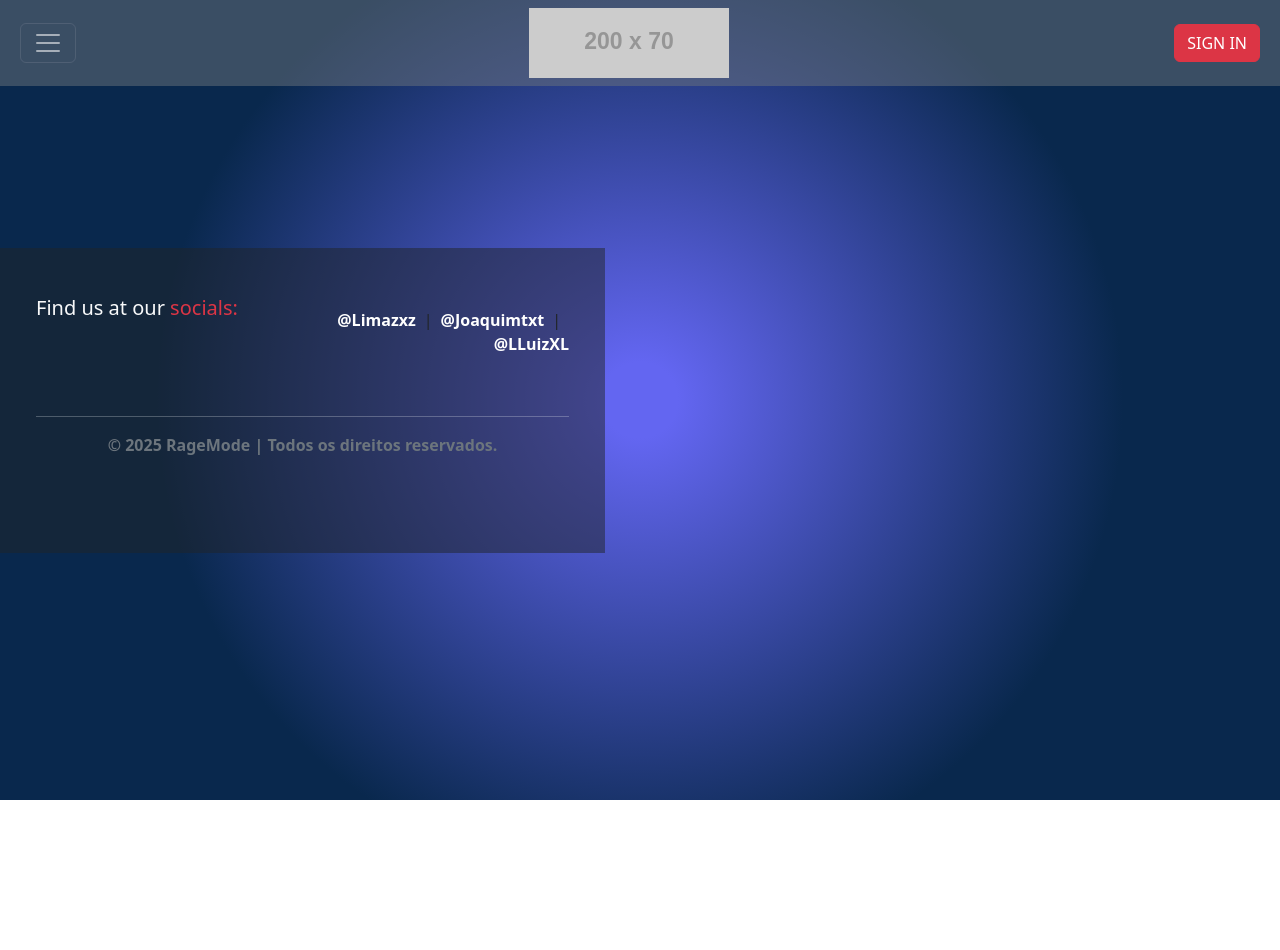
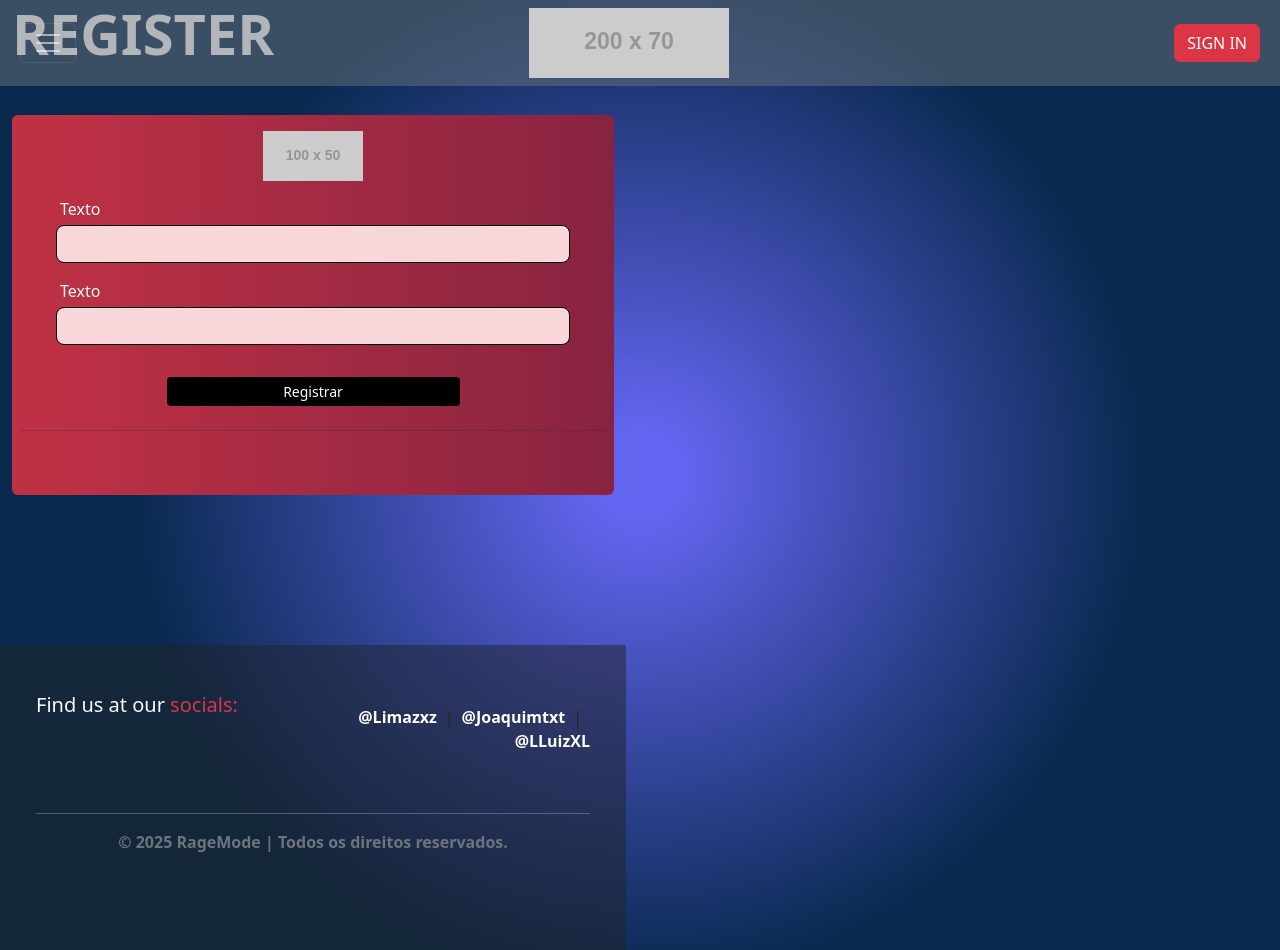
Before and after one commit to Joaquimtxt/RageModeReact, a React (Vite) app: page /register in a window 1280 px wide. Before the commit the page ends 800 px from the top, so only its background shows below. Built offline with nearby package versions, Linux system fonts and the light colour scheme; some icons are missing.

Commit message:
Deletando index.css para resolver conflitos - Ajustes no App.jsx (Adição de + Routes) - Ajustes no Footer - Criação do CreatePost para o usuário criar uma nova discussão + classes no App.css - Moldando a pagina de Register

```diff
--- a/package.json
+++ b/package.json
@@ -14,6 +14,7 @@
     "@emotion/styled": "^11.14.0",
     "@mui/icons-material": "^7.0.1",
     "@mui/material": "^7.0.1",
+    "bootstrap-icons": "^1.13.1",
     "react": "^19.0.0",
     "react-dom": "^19.0.0",
     "react-router": "^7.4.1"
--- a/src/App.css
+++ b/src/App.css
@@ -1,3 +1,22 @@
 body{
+    box-sizing: border-box;
+    border: 0;
+    padding: 0;
+    margin: 0;
     background: radial-gradient(circle, #6366F1 5%, #09284D 64%, #09284D 100%);
 }
+
+
+
+
+
+
+
+.logNsign{
+    background: linear-gradient(to left, #872341 0%, #BE3144 94%);
+}
+
+
+.bi-cloud-upload-fill{
+    font-size: 100px;
+}
--- a/src/App.jsx
+++ b/src/App.jsx
@@ -2,12 +2,14 @@
 import './App.css'
 import "bootstrap/dist/css/bootstrap.min.css"
 import "bootstrap/dist/js/bootstrap.bundle.js"
+import "bootstrap-icons/font/bootstrap-icons.css"
 import { BrowserRouter as Router, Route, Routes } from "react-router";
 import Home from "./Pages/Home/Home";
 import Games from "./Pages/Games/Games";
 import Header from './components/Header/Header';
 import Footer from './components/Footer/Footer';
-
+import Register from './Pages/Register/Register';
+import CreatePost from './Pages/Posts/CreatePost';
 function App() {
 
   return (
@@ -16,6 +18,8 @@ function App() {
     <Routes>
       <Route path="/" element={<Home/>} />
       <Route path="/games" element={<Games/>} />
+      <Route path="/register" element={<Register/>} />
+      <Route path="/sendpost" element={<CreatePost/>} />
     </Routes>
     <Footer/>
   </Router>
--- /dev/null
+++ b/src/Pages/Posts/CreatePost.jsx
@@ -0,0 +1,38 @@
+import React from "react";
+
+const CreatePost = () => {
+  return (
+    <div className="container container-fluid">
+      <div className="d-flex flex-column gap-4">
+        <div className=" rounded-2 text-light border border-light d-flex flex-column align-items-center p-4">
+          <i className="bi bi-cloud-upload-fill"></i>
+          <span className="fw-light fs-3 text-center text-md-start">
+            Envie uma URL ou arraste uma imagem aqui.
+          </span>
+        </div>
+        <div className="border-light border rounded-2">
+          <div className="form-label text-center bg-light bg-opacity-50 fw-bolder m-0">Título</div>
+          <input type="" className="input-group p-0 m-0 bg-opacity-10 bg-light border-0 py-1 px-3" placeholder="Insira um título. Max caracteres: 100" />
+        </div>
+
+        <div className="border-light border rounded-2">
+          <div className="form-conteudo form-label text-center bg-light bg-opacity-50 fw-bolder m-0 pt-1 pb-2">Conteúdo</div>
+          <textarea type="" className="input-group p-0 m-0 bg-opacity-10 bg-light border-0 py-1 px-3" rows="3" placeholder="Escreva algo sobre a postagem aqui..." />
+        </div>
+
+        <div className="row">
+            <div className="col-5">
+                <div className="border-light border rounded-2">
+          <div className="form-label text-center bg-light bg-opacity-50 fw-bolder m-0">Tags</div>
+          <input type="" className="input-group p-0 m-0 bg-opacity-10 bg-light border-0 py-1 px-3 text-truncate" placeholder="Selecione as tags" />
+        </div>
+            </div>
+        </div>
+
+        <button className="logNsign btn text-light w-50 align-self-center fw-bolder">Criar discussão <i className="ms-2 bi bi-plus-circle-fill fs-6"></i></button>
+      </div>
+    </div>
+  );
+};
+
+export default CreatePost;
--- /dev/null
+++ b/src/Pages/Register/Register.jsx
@@ -0,0 +1,35 @@
+import React from 'react'
+
+const Register = () => {
+  return (
+    <div className='container-md w-auto'>
+            <span className='display-4 text-light fw-bold'>REGISTER</span>
+            <div className='rounded-2  py-3 px-2 logNsign mt-5'>
+                <div className='d-flex flex-column align-items-center gap-2'>
+                    <div>
+                       <img src="https://placehold.co/100x50" className='img-fluid' alt="" />
+                    </div>
+
+                    <div className='row container px-4'>
+                        <div className='col-12 my-2'>
+                            <label className='form-label text-light mb-1 ms-1 fw-medium'>Texto</label>
+                            <input className='input-group-text rounded-3 bg-danger-subtle border-black w-100'></input>
+                        </div>
+
+                         <div className='col-12 my-2'>
+                            <label className='form-label text-light mb-1 ms-1 fw-medium'>Texto</label>
+                            <input className='input-group-text rounded-3 bg-danger-subtle border-black w-100'></input>
+                        </div>
+
+                    </div>
+
+                    <button className='btn btn-dark btn-sm bg-black border-0 rounded-1 w-50 mt-3'>Registrar</button>
+                    <hr className='w-100 mt-3 mb-5'/>
+                </div>
+            </div>
+
+    </div>
+  )
+}
+
+export default Register
--- a/src/components/Footer/Footer.jsx
+++ b/src/components/Footer/Footer.jsx
@@ -14,7 +14,7 @@ const Footer = () => {
     const DateYear = GetDate.getFullYear();
 
   return (
-    <footer className={`footer footer-dark bg-dark bg-opacity-50 px-4 py-5 w-100 ${styles.Footer}`}>
+    <footer className={`footer footer-dark bottom bg-dark bg-opacity-50 px-4 py-5 w-100 ${styles.Footer}`}>
     <div className="container-fluid">
       <div className="row align-items-center">
         <div className="col-12 col-lg-6 d-flex flex-column align-items-center align-items-lg-start ms-lg-0">
--- a/src/components/Footer/Footer.module.css
+++ b/src/components/Footer/Footer.module.css
@@ -27,6 +27,7 @@
 
 .Footer {
     z-index: 0;
+    margin-top: 150px;
 }
 
 .Icon{
```
Also changed, not shown: src/Pages/Posts/EditPost.jsx (added), src/Pages/Posts/NewPost.jsx (added), 1 other file (tests, documents, lock files or other folders).
